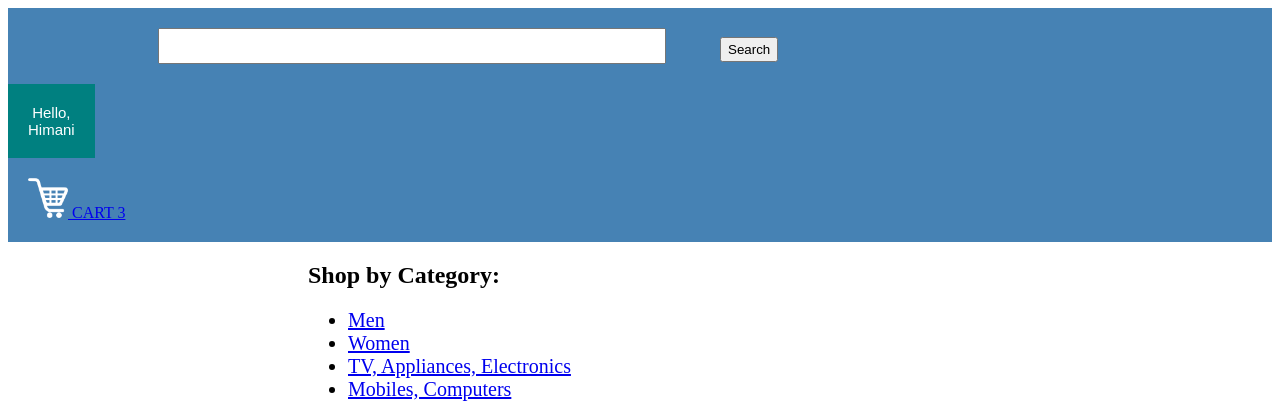
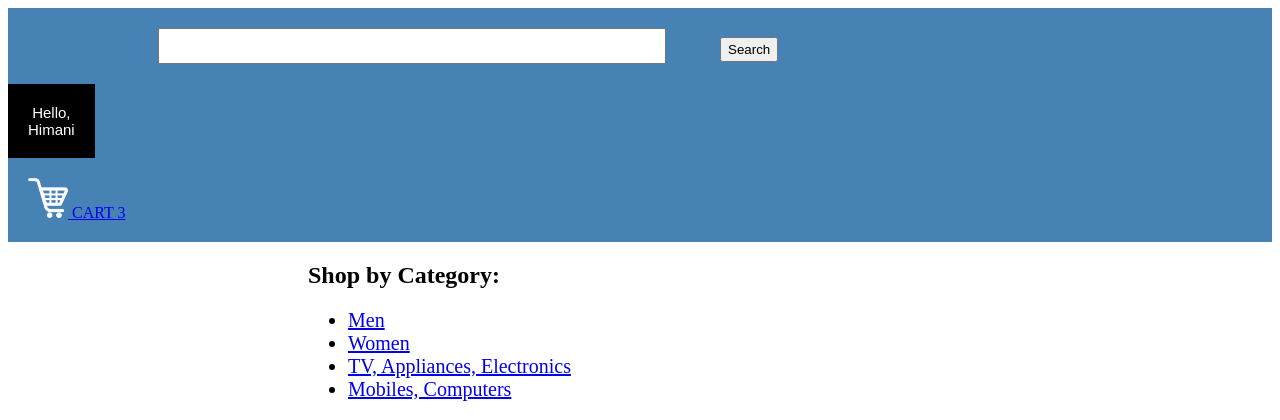
Before and after one commit to Shivam-ML/flask-gcp, a Flask app: page / in a window 1280 px wide. Shown: the top 420 px of the page. Run offline with Flask 2, Linux system fonts and the light colour scheme; a user stored in the database is signed in; data comes from the database, SQL or seed files in the repository.

Commit message:
modified main.py

```diff
--- a/main.py
+++ b/main.py
@@ -9,6 +9,7 @@ UPLOAD_FOLDER = 'static/uploads'
 ALLOWED_EXTENSIONS = set(['jpeg', 'jpg', 'png', 'gif'])
 app.config['UPLOAD_FOLDER'] = UPLOAD_FOLDER
 
+#main route
 #Home page
 @app.route("/")
 def root():
--- a/static/css/topStyle.css
+++ b/static/css/topStyle.css
@@ -34,7 +34,7 @@
 }
 
 .dropbtn {
-	background-color: Teal;
+	background-color: Black;
 	color: white;
 	padding: 20px;
 	font-size: 15px;
```
